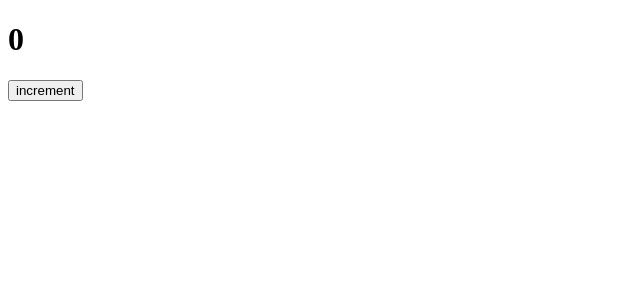
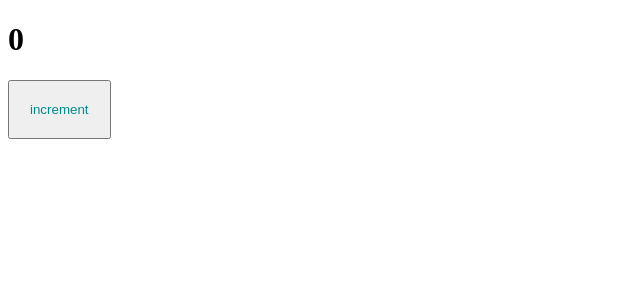
Before and after one commit to DenisPepper/react-advanced-2022, a React app: page / in a window 1280 px wide. Shown: the top 300 px of the page, without its empty margins (0-640 px from the left). Built offline with nearby package versions, Linux system fonts and the light colour scheme.

Commit message:
minor fixes

```diff
--- a/src/components/counter.module.scss
+++ b/src/components/counter.module.scss
@@ -1,4 +1,4 @@
-button {
+.btn {
     padding: 20px;
     color: darkcyan;
 }
--- a/src/components/counter.tsx
+++ b/src/components/counter.tsx
@@ -8,6 +8,6 @@ export const Counter = (): JSX.Element => {
     return(
         <Fragment>
             <h1>{ count } </h1>
-            <button onClick={onButtonClick}>increment</button>
+            <button onClick={onButtonClick} className={classes.btn}>increment</button>
         </Fragment>);
 };
```
